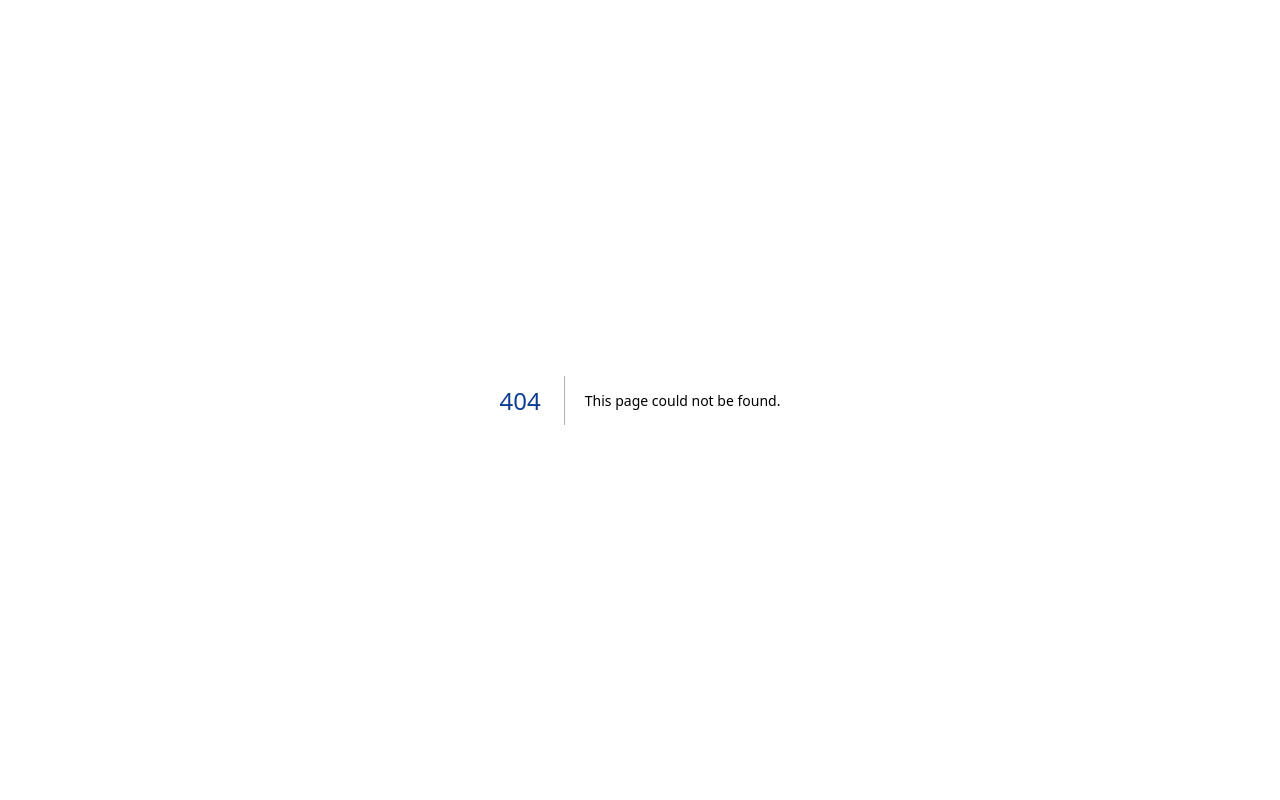
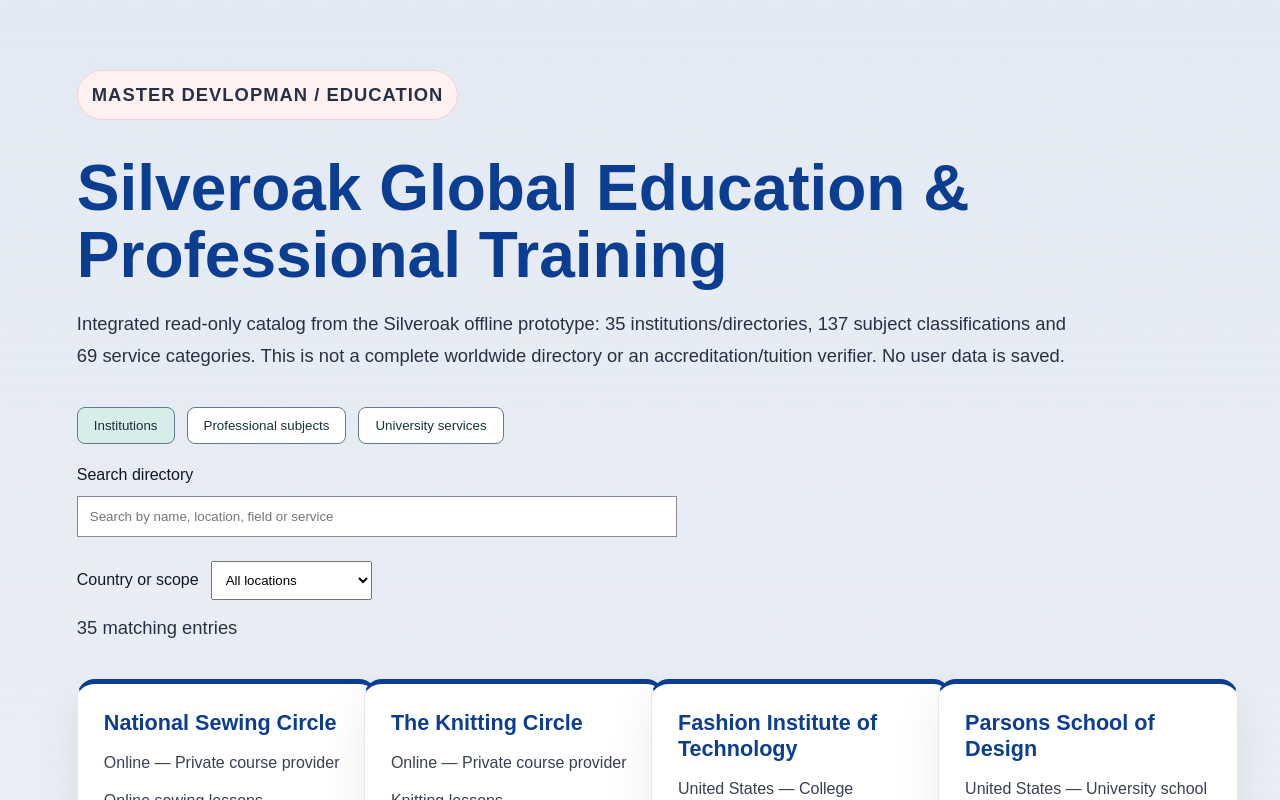
Before and after one commit to patrickprincivil/alliance_nasyonal_devlopman, a Next.js app: page /global-education in a window 1280 px wide. Before the commit this address had no page. Built offline with nearby package versions, Linux system fonts and the light colour scheme.

Commit message:
feat: integrate Silveroak Global Education app/global-education/page.tsx

```diff
--- /dev/null
+++ b/app/global-education/page.tsx
@@ -0,0 +1,31 @@
+"use client";
+import { useMemo, useState } from "react";
+import { EDUCATION_INSTITUTIONS, EDUCATION_SUBJECTS, EDUCATION_SERVICES } from "@/lib/silveroak/education-catalog";
+type View = "institutions" | "subjects" | "services";
+export default function GlobalEducationPage() {
+  const [view, setView] = useState<View>("institutions");
+  const [query, setQuery] = useState("");
+  const [country, setCountry] = useState("");
+  const countries = useMemo(() => [...new Set(EDUCATION_INSTITUTIONS.map(i => i.country_or_scope))].sort(), []);
+  const find = (s: string) => s.toLocaleLowerCase().includes(query.trim().toLocaleLowerCase());
+  const institutions = EDUCATION_INSTITUTIONS.filter(x =>
+    (!country || x.country_or_scope === country) &&
+    [x.name, x.country_or_scope, x.focus, x.provider_type].some(find));
+  const subjects = EDUCATION_SUBJECTS.filter(x => [x.field, x.subject].some(find));
+  const services = EDUCATION_SERVICES.filter(x => [x.department, x.service].some(find));
+  return <main className="page">
+    <p className="eyebrow">MASTER DEVLOPMAN / Education</p>
+    <h1>Silveroak Global Education & Professional Training</h1>
+    <p>Integrated read-only catalog from the Silveroak offline prototype: {EDUCATION_INSTITUTIONS.length} institutions/directories, {EDUCATION_SUBJECTS.length} subject classifications and {EDUCATION_SERVICES.length} service categories. This is not a complete worldwide directory or an accreditation/tuition verifier. No user data is saved.</p>
+    <nav aria-label="Education categories" style={{display:"flex",gap:12,flexWrap:"wrap",margin:"22px 0"}}>
+      {(["institutions","subjects","services"] as const).map(key =>
+        <button type="button" key={key} aria-pressed={view===key} onClick={()=>{setView(key);setQuery("");}} style={{padding:"10px 16px",border:"1px solid #607d8b",borderRadius:8,cursor:"pointer",background:view===key?"#d8ece9":"white",color:"#17313b"}}>{key==="institutions"?"Institutions":key==="subjects"?"Professional subjects":"University services"}</button>)}
+    </nav>
+    <label htmlFor="education-search">Search directory</label>
+    <input id="education-search" type="search" value={query} onChange={e=>setQuery(e.target.value)} placeholder="Search by name, location, field or service" style={{display:"block",margin:"12px 0",padding:12,width:"min(100%,600px)",border:"1px solid #889"}} />
+    {view==="institutions" && <><label htmlFor="education-country">Country or scope</label><select id="education-country" value={country} onChange={e=>setCountry(e.target.value)} style={{margin:12,padding:10}}><option value="">All locations</option>{countries.map(c=><option value={c} key={c}>{c}</option>)}</select>
+    <p>{institutions.length} matching entries</p><section className="gridSection">{institutions.map(x=><article className="card" key={x.name}><h2>{x.name}</h2><p>{x.country_or_scope} — {x.provider_type}</p><p>{x.focus}</p><p>{x.access_note}</p><a href={x.website} target="_blank" rel="noopener noreferrer">Official/provider website ↗</a></article>)}</section></>}
+    {view==="subjects" && <><p>{subjects.length} subject categories found. These are curriculum topics, not verified enrollable courses.</p><section className="gridSection">{subjects.map(x=><article className="card" key={x.field+":"+x.subject}><h2>{x.subject}</h2><p>{x.field}</p><p>{x.status}</p></article>)}</section></>}
+    {view==="services" && <><p>{services.length} typical service categories. Actual availability varies by institution.</p><section className="gridSection">{services.map(x=><article className="card" key={x.department+":"+x.service}><h2>{x.service}</h2><p>{x.department}</p><p>{x.availability}</p></article>)}</section></>}
+  </main>;
+}
```
